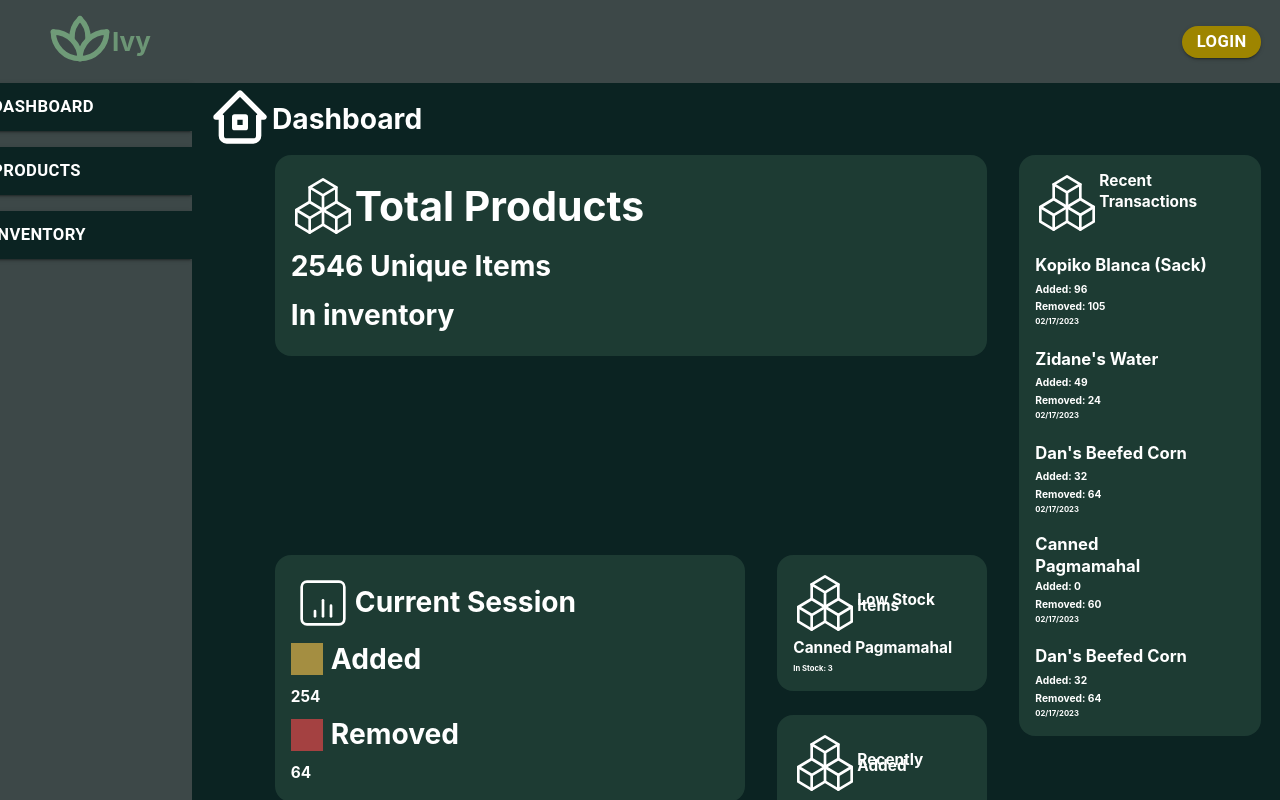
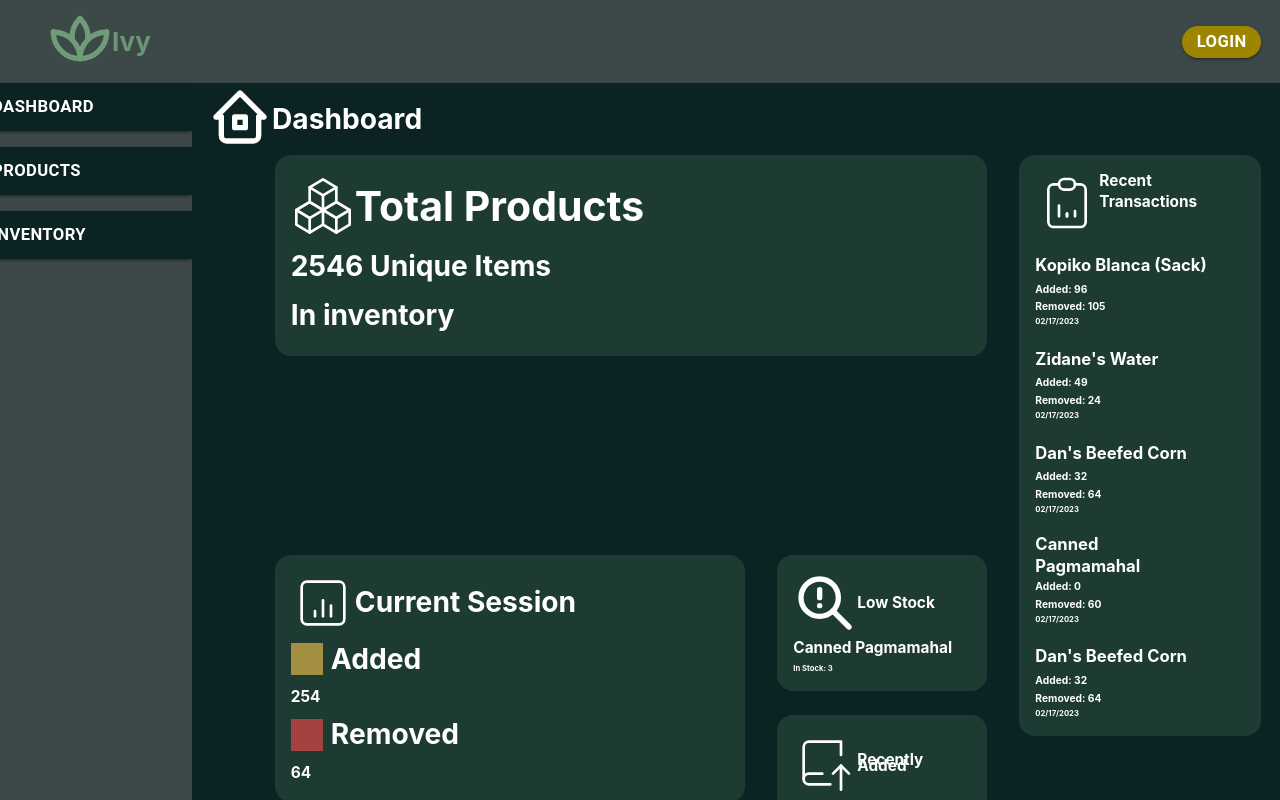
Before and after one commit to lemeow125/Ivy-Frontend, a React (Create React App) app: page / in a window 1280 px wide. Built offline with nearby package versions, Linux system fonts and the light colour scheme.

Commit message:
Added new icons

```diff
--- /dev/null
+++ b/src/components/Icons/LowStockIcon/LowStockIcon.tsx
@@ -0,0 +1,30 @@
+import React from "react";
+
+export interface props {
+  size: number;
+  color: string;
+}
+export default function LowStockIcon(props: props) {
+  return (
+    <div>
+      <svg
+        xmlns="http://www.w3.org/2000/svg"
+        className="icon icon-tabler icon-tabler-zoom-exclamation"
+        width={props.size + "vh"}
+        height={props.size + "vh"}
+        viewBox="0 0 24 24"
+        stroke-width="2"
+        stroke={props.color}
+        fill="none"
+        stroke-linecap="round"
+        stroke-linejoin="round"
+      >
+        <path stroke="none" d="M0 0h24v24H0z" fill="none"></path>
+        <path d="M10 10m-7 0a7 7 0 1 0 14 0a7 7 0 1 0 -14 0"></path>
+        <path d="M21 21l-6 -6"></path>
+        <path d="M10 13v.01"></path>
+        <path d="M10 7v3"></path>
+      </svg>
+    </div>
+  );
+}
--- /dev/null
+++ b/src/components/Icons/RecentlyAddedIcon/RecentlyAddedIcon.tsx
@@ -0,0 +1,30 @@
+import React from "react";
+
+export interface props {
+  size: number;
+  color: string;
+}
+export default function RecentlyAddedIcon(props: props) {
+  return (
+    <div>
+      <svg
+        xmlns="http://www.w3.org/2000/svg"
+        className="icon icon-tabler icon-tabler-book-upload"
+        width={props.size + "vh"}
+        height={props.size + "vh"}
+        viewBox="0 0 24 24"
+        stroke-width="1"
+        stroke={props.color}
+        fill="none"
+        stroke-linecap="round"
+        stroke-linejoin="round"
+      >
+        <path stroke="none" d="M0 0h24v24H0z" fill="none"></path>
+        <path d="M14 20h-8a2 2 0 0 1 -2 -2v-12a2 2 0 0 1 2 -2h12v5"></path>
+        <path d="M11 16h-5a2 2 0 0 0 -2 2"></path>
+        <path d="M15 16l3 -3l3 3"></path>
+        <path d="M18 13v9"></path>
+      </svg>
+    </div>
+  );
+}
--- a/src/routes/Dashboard/Dashboard.tsx
+++ b/src/routes/Dashboard/Dashboard.tsx
@@ -1,11 +1,14 @@
 import React from "react";
 import TotalProductsIcon from "../../Components/Icons/TotalProductsIcon/TotalProductsIcon";
 import DashboardContainer from "../../Components/DashboardContainer/DashboardContainer";
+import LowStockIcon from "../../Components/Icons/LowStockIcon/LowStockIcon";
 import StatsIcon from "../../Components/Icons/StatsIcon/StatsIcon";
+import LogsIcon from "../../Components/Icons/LogsIcon/LogsIcon";
 import "../../index.css";
 import styles from "../../styles";
 import HomeIcon from "../../Components/Icons/HomeIcon/HomeIcon";
 import ColoredCube from "../../Components/ColoredCube/ColoredCube";
+import RecentlyAddedIcon from "../../Components/Icons/RecentlyAddedIcon/RecentlyAddedIcon";
 
 export default function Dashboard() {
   return (
@@ -51,8 +54,8 @@
               <div style={{ flex: 3 }}>
                 <DashboardContainer>
                   <div style={styles.wrapper_row}>
-                    <TotalProductsIcon size={8} color="white" />
-                    <h1 style={styles.text_medium}>Low Stock Items</h1>
+                    <LowStockIcon size={8} color="white" />
+                    <h1 style={styles.text_medium}>Low Stock</h1>
                   </div>
                   <h1 style={styles.text_medium}>Canned Pagmamahal</h1>
                   <h1 style={styles.text_tiny}>In Stock: 3</h1>
@@ -60,7 +63,7 @@
                 <div style={{ padding: "1.5vh" }} />
                 <DashboardContainer>
                   <div style={styles.wrapper_row}>
-                    <TotalProductsIcon size={8} color="white" />
+                    <RecentlyAddedIcon size={8} color="white" />
                     <h1 style={styles.text_medium}>Recently Added</h1>
                   </div>
                   <h1 style={styles.text_medium}>Zidane's Water</h1>
@@ -73,7 +76,7 @@
         <div style={{ flex: 2 }}>
           <DashboardContainer>
             <div style={styles.wrapper_row}>
-              <TotalProductsIcon size={8} color="white" />
+              <LogsIcon size={8} color="white" />
               <div style={styles.wrapper_column}>
                 <h1 style={styles.text_medium}>Recent</h1>
                 <h1 style={styles.text_medium}>Transactions</h1>
```
